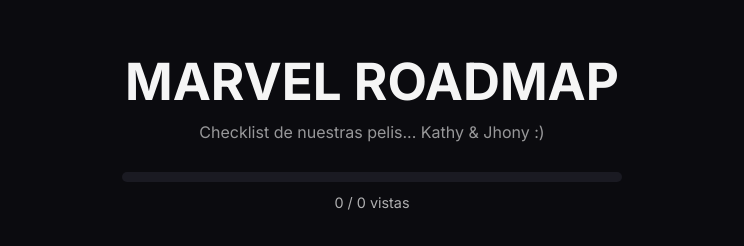
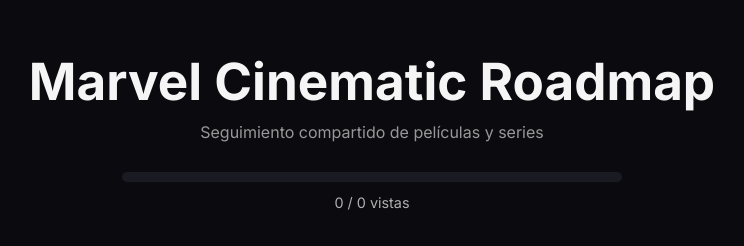
Before and after one commit to jpoou96/nuestraspelis, a plain HTML site: page index.html in a window 1280 px wide. Shown: the whole page, without its empty margins (268-1012 px from the left). Drawn offline with Linux system fonts and the light colour scheme; no server answers.

Commit message:
Update index.html

```diff
--- a/index.html
+++ b/index.html
@@ -20,14 +20,14 @@
 
 <body>
 
-  <div class="background-glow"></div>
-
   <header class="hero">
 
-    <h1>MARVEL ROADMAP</h1>
+    <h1>
+      Marvel Cinematic Roadmap
+    </h1>
 
     <p>
-      Checklist de nuestras pelis... Kathy & Jhony :)
+      Seguimiento compartido de películas y series
     </p>
 
     <div class="progress-container">
@@ -50,7 +50,10 @@
 
   </main>
 
-  <script type="module" src="script.js"></script>
+  <script
+    type="module"
+    src="script.js">
+  </script>
 
 </body>
 
```
